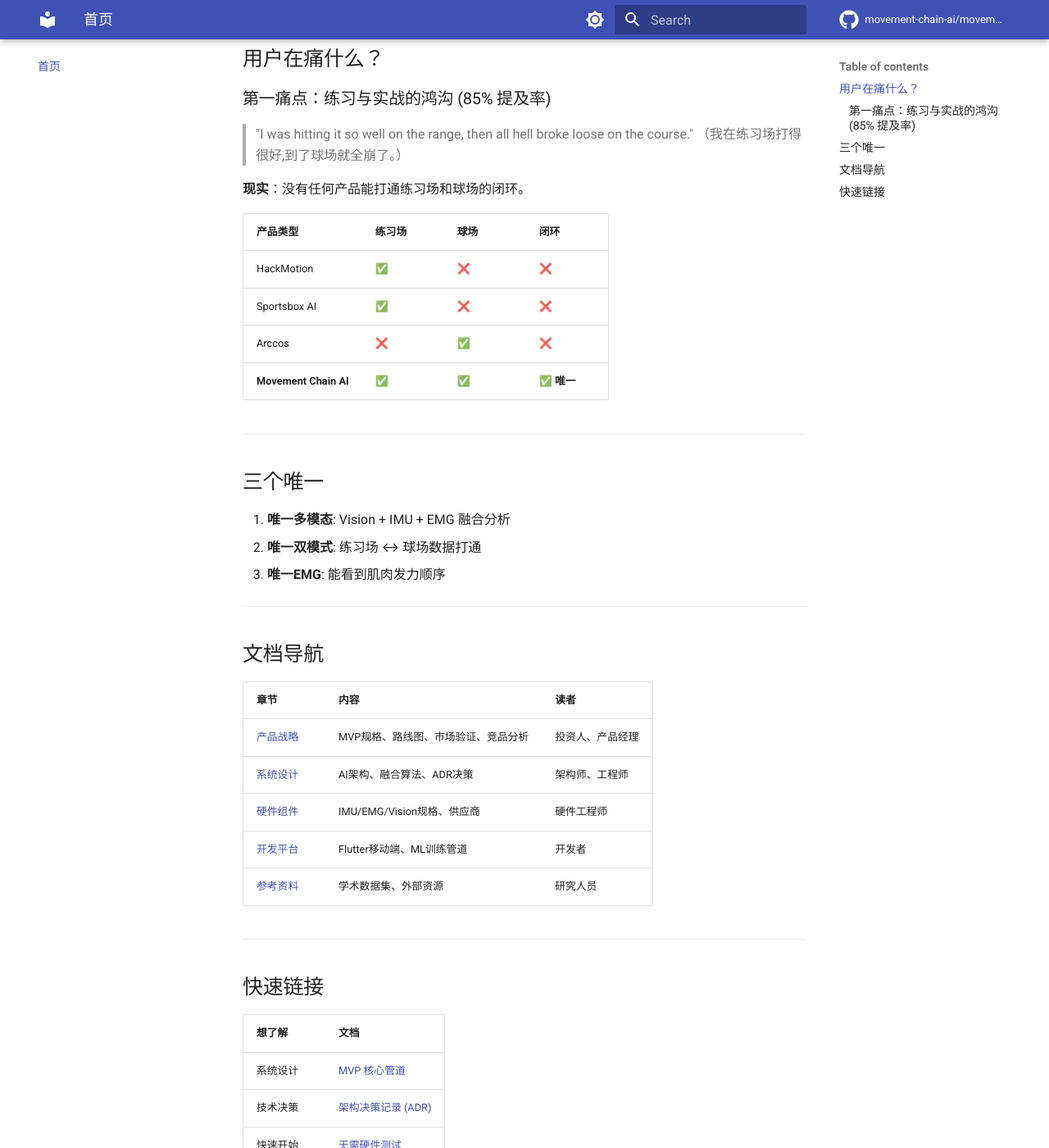
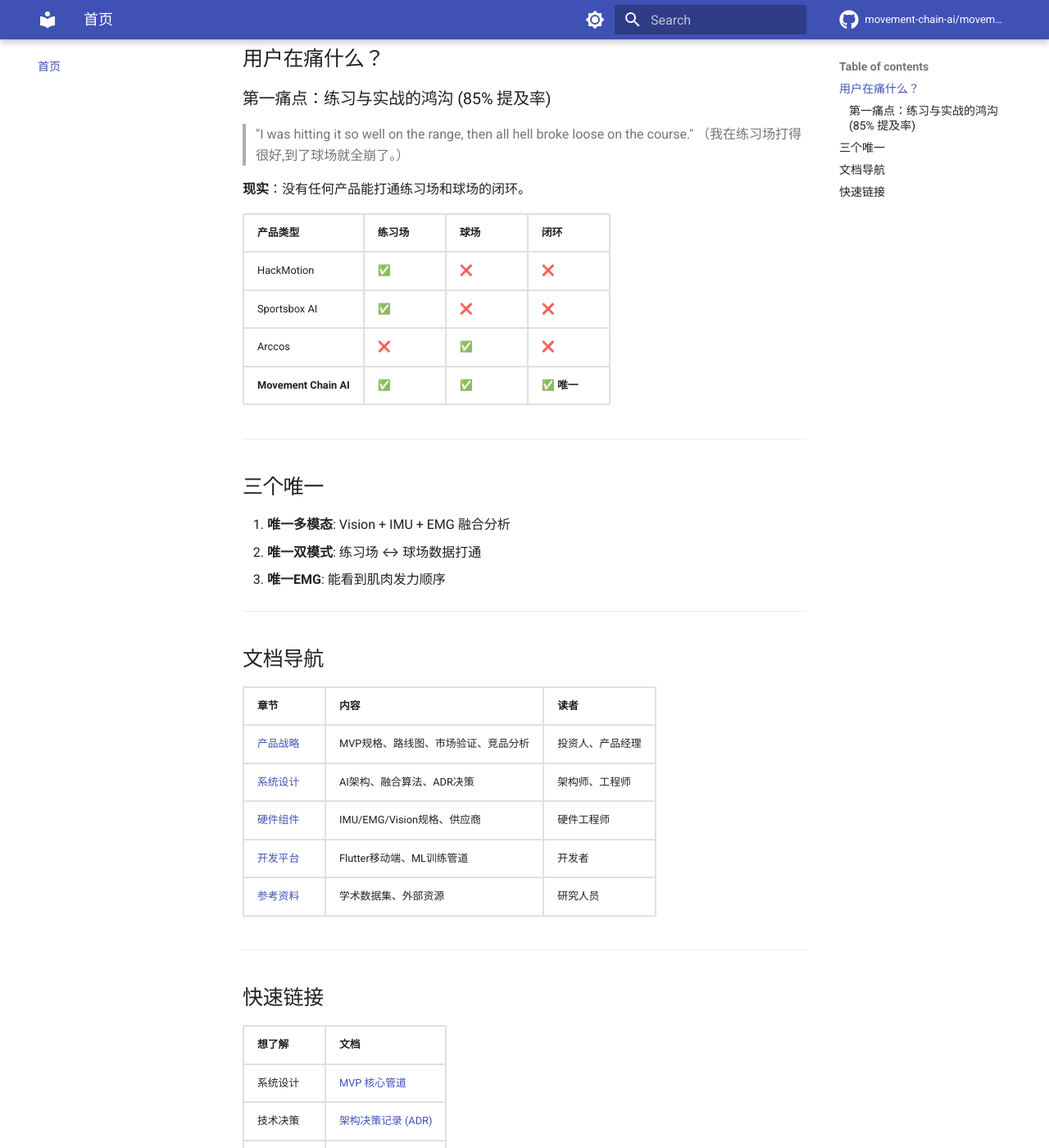
Before and after one commit to movement-chain-ai/movement-chain-docs, an MkDocs documentation site: the page built from docs/zh/index.md, in a window 1280 px wide and 1400 px high, scrolled down 265 px. Shown: the whole window at 82% size. Built offline with MkDocs 1.6.1 and Material for MkDocs 9.7.7, drawn with Linux system fonts in a browser that asks for light colours; comment, search, counter and statistics services are not loaded; the version menu is left out.

Commit message:
style: add table border lines via custom CSS
🤖 Generated with [Claude Code](https://claude.com/claude-code)

Co-Authored-By: Claude Opus 4.5 <noreply@anthropic.com>

```diff
--- /dev/null
+++ b/docs/zh/stylesheets/extra.css
@@ -0,0 +1,5 @@
+/* 表格添加竖线分隔 */
+.md-typeset table:not([class]) th,
+.md-typeset table:not([class]) td {
+  border: 1px solid var(--md-typeset-table-color);
+}
--- a/mkdocs.yml
+++ b/mkdocs.yml
@@ -78,6 +78,9 @@ markdown_extensions:
   - toc:
       permalink: true
       toc_depth: 3
+
+extra_css:
+  - stylesheets/extra.css
 
 extra:
   social:
```
